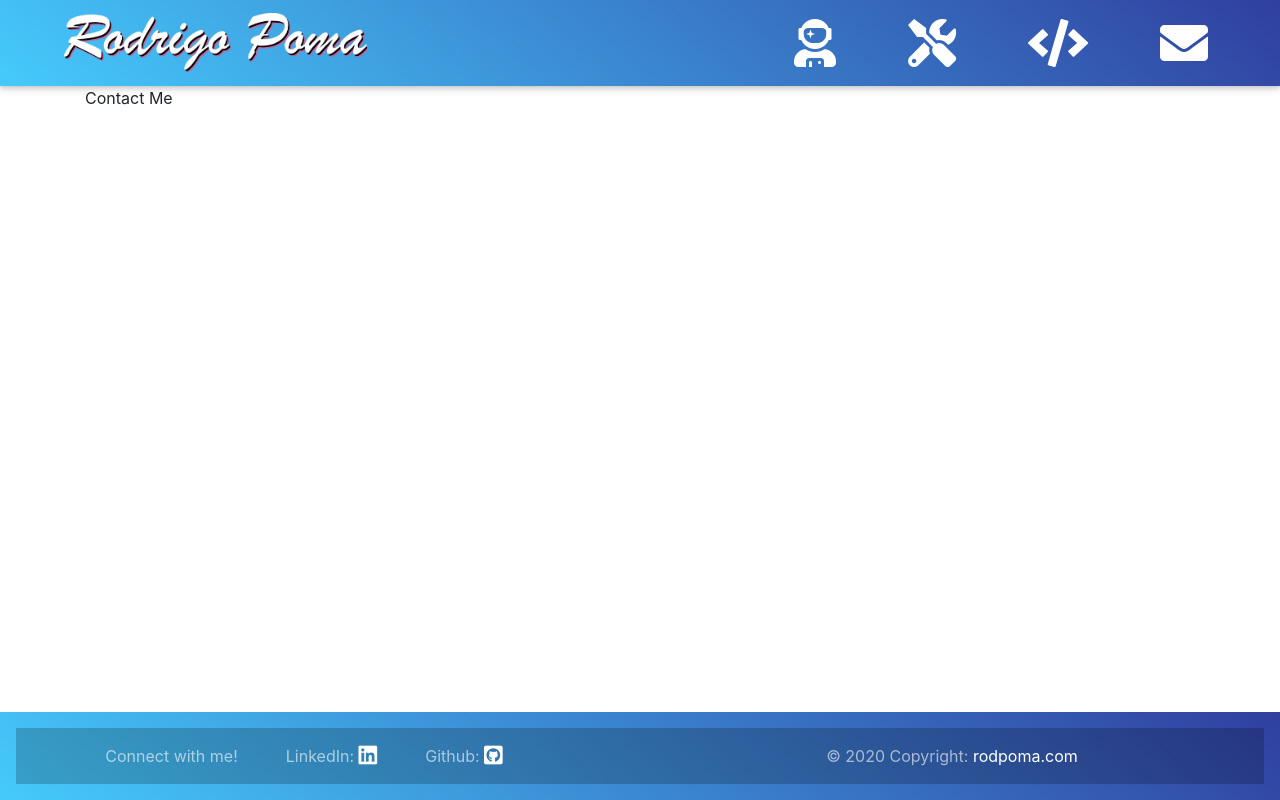
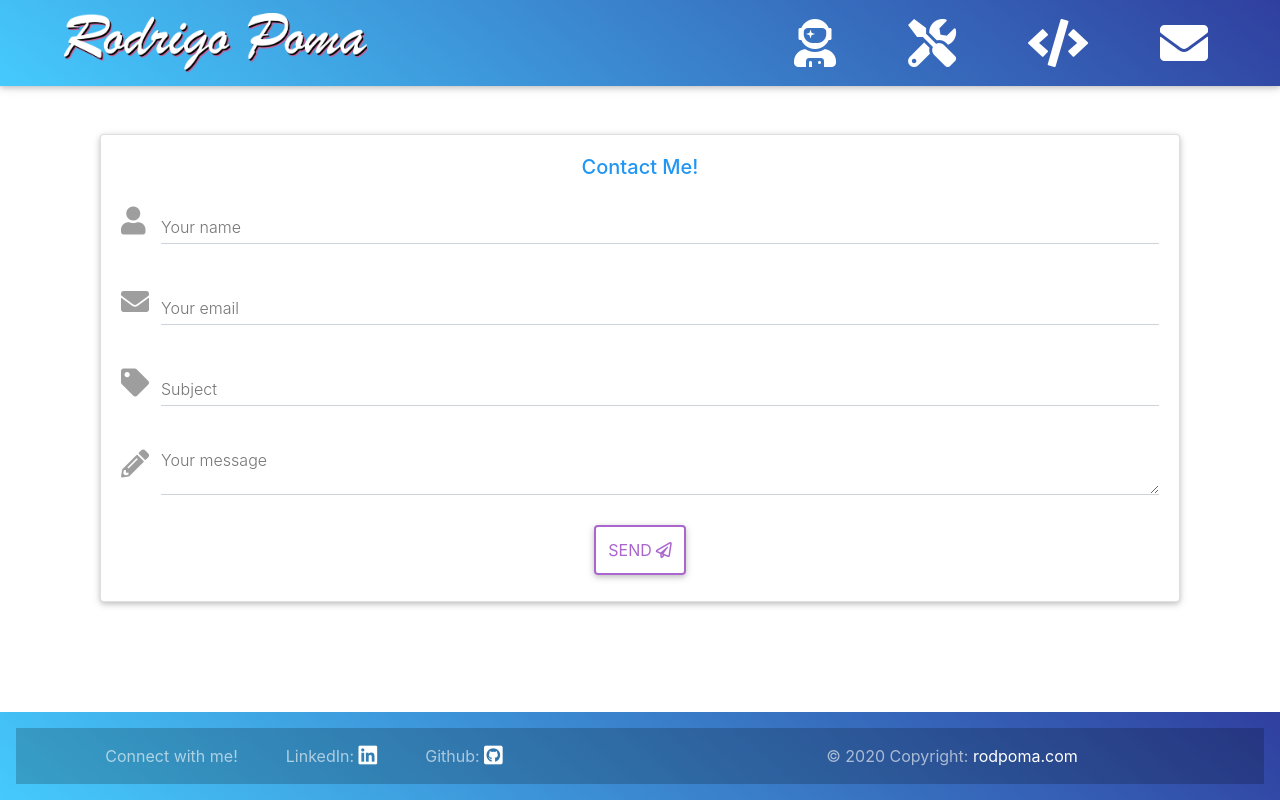
Before and after one commit to rodpoma/rodpoma-portfolio, a React (Create React App) app: page /contact in a window 1280 px wide. Built offline with nearby package versions, Linux system fonts and the light colour scheme.

Commit message:
contact me front-end complete

```diff
--- a/package.json
+++ b/package.json
@@ -8,6 +8,7 @@
     "@testing-library/jest-dom": "^4.2.4",
     "@testing-library/react": "^9.3.2",
     "@testing-library/user-event": "^7.1.2",
+    "axios": "^0.20.0",
     "bootstrap": "^4.5.2",
     "bootstrap-css-only": "^4.4.1",
     "mdbreact": "^4.27.0",
--- a/src/components/ContactMe.jsx
+++ b/src/components/ContactMe.jsx
@@ -1,7 +1,88 @@
-import React from "react";
+import React, {useState} from "react";
+import {
+  MDBContainer,
+  MDBBtn,
+  MDBIcon,
+  MDBInput,
+  MDBCard,
+  MDBCardBody,
+} from "mdbreact";
+import axios from "axios";
 
-const ContactMe = () => {
-  return <div>Contact Me</div>;
+const FormPage = () => {
+  const [formData, setFormData] = useState("");
+
+  const handleChange = e => {
+    setFormData({...formData, [e.target.name]: e.target.value});
+  };
+
+  const handleSubmit = async e => {
+    e.preventDefault();
+    try {
+      await axios.post("/api/users", formData);
+      alert("message sent");
+      this.resetForm();
+    } catch (error) {
+      alert(error);
+    }
+  };
+  return (
+    <MDBContainer
+      className="justify-content-center mt-5 align-items-center"
+      style={{}}
+    >
+      <MDBCard>
+        <MDBCardBody>
+          <form>
+            <p className="h5 text-center mb-4 blue-text">Contact Me!</p>
+            <div className="grey-text">
+              <MDBInput
+                label="Your name"
+                icon="user"
+                name="name"
+                group
+                type="text"
+                validate
+                onChange={handleChange}
+              />
+              <MDBInput
+                label="Your email"
+                icon="envelope"
+                name="email"
+                group
+                type="email"
+                validate
+                onChange={handleChange}
+              />
+              <MDBInput
+                label="Subject"
+                icon="tag"
+                name="subject"
+                group
+                type="text"
+                validate
+                onChange={handleChange}
+              />
+              <MDBInput
+                type="textarea"
+                name="message"
+                rows="2"
+                label="Your message"
+                icon="pencil-alt"
+                onChange={handleChange}
+              />
+            </div>
+            <div className="text-center">
+              <MDBBtn outline color="secondary" onClick={handleSubmit}>
+                Send
+                <MDBIcon far icon="paper-plane" className="ml-1" />
+              </MDBBtn>
+            </div>
+          </form>
+        </MDBCardBody>
+      </MDBCard>
+    </MDBContainer>
+  );
 };
 
-export default ContactMe;
+export default FormPage;
```
Also changed, not shown: 1 other file (tests, documents, lock files or other folders).
